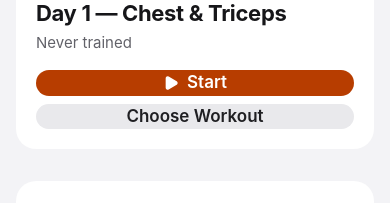
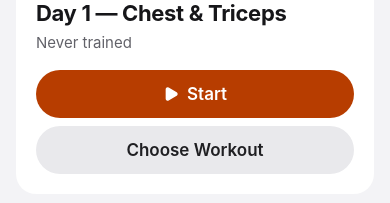
Before and after one commit to tuke307/luki-fitti, a Next.js app in the folder apps/web/: page / in a window 390 px wide. Shown: the part 224-427 px from the top of the page. Built offline with nearby package versions, Linux system fonts and the light colour scheme; no server answers.

Commit message:
fix(ux): restore full height of home start buttons on mobile
flex-1 sets a zero flex-basis, which in the stacked mobile column overrode
the button height and collapsed both buttons to their text height. Apply
it only in the side-by-side sm layout.

```diff
--- a/apps/web/components/gym/home-view.tsx
+++ b/apps/web/components/gym/home-view.tsx
@@ -245,7 +245,7 @@ export function HomeView({ onNavigate }: HomeViewProps) {
               <Button
                 type="button"
                 size="lg"
-                className="flex-1"
+                className="sm:flex-1"
                 onClick={async () => {
                   await startWorkoutFromTemplate(suggestedTemplate.template.id);
                   onNavigate('session');
@@ -258,7 +258,7 @@ export function HomeView({ onNavigate }: HomeViewProps) {
               type="button"
               size="lg"
               variant="secondary"
-              className="flex-1"
+              className="sm:flex-1"
               onClick={() => onNavigate('workouts')}
             >
               {t.home.chooseWorkoutBtn}
```
